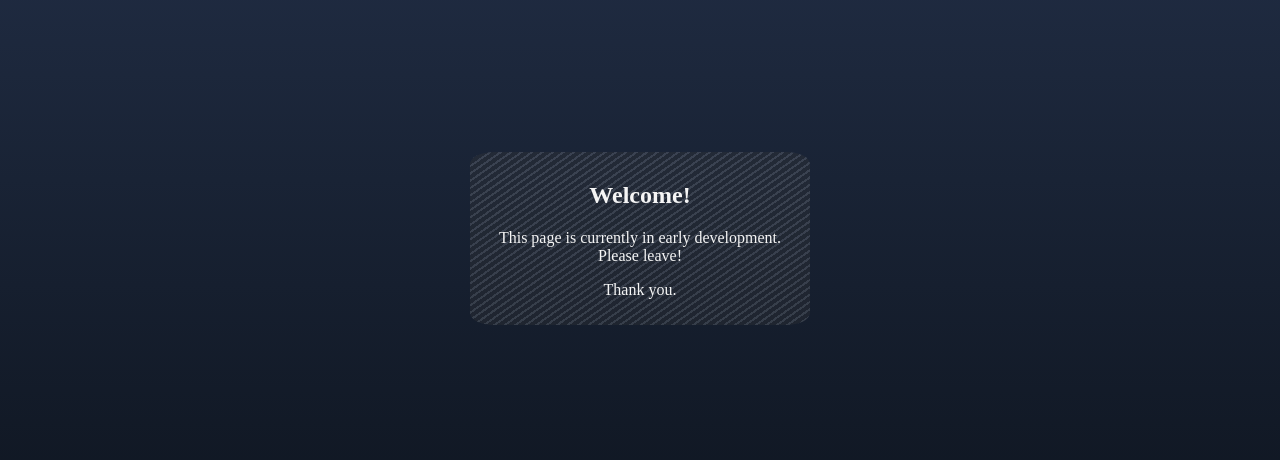
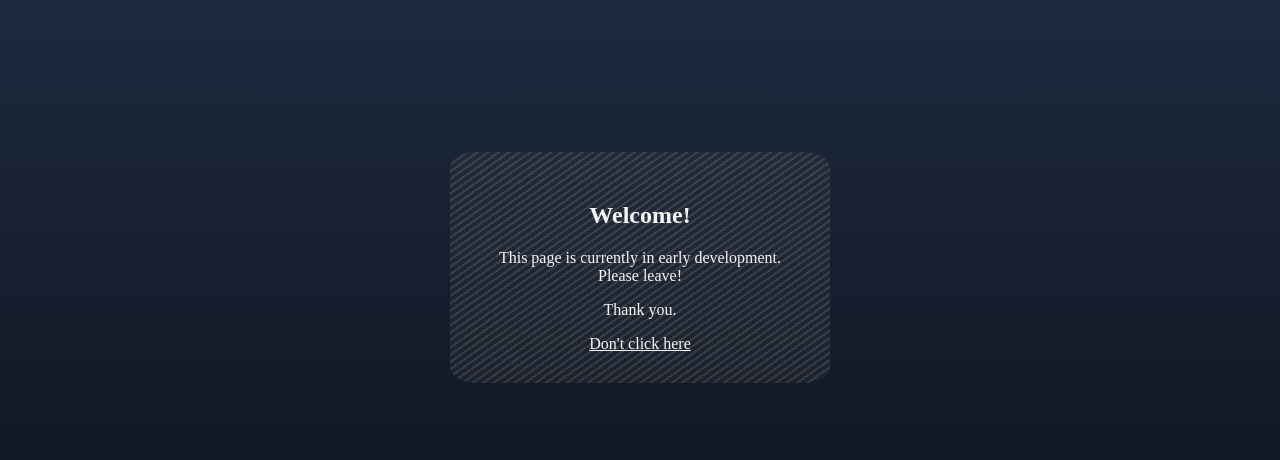
Before and after one commit to Coreanders/Coreanders.github.io, a plain HTML site: page index.html in a window 1280 px wide. Shown: the part 168-628 px from the top of the page. Drawn offline with Linux system fonts and the light colour scheme.

Commit message:
links & minor css tweaks

```diff
--- a/index.html
+++ b/index.html
@@ -17,6 +17,7 @@
             <h1>Welcome!</h1>
             <p>This page is currently in early development. Please leave!</p>
             <p>Thank you.</p>
+            <a href="page2.html">Don't click here</a>
         </section>
 
     </main>
--- a/styles.css
+++ b/styles.css
@@ -22,7 +22,7 @@ body {
     bottom: 40vh;
     max-width: 20rem;
     min-width: 10rem;
-    padding: 10px;
+    padding: 30px;
     text-align: center;
     background: repeating-linear-gradient(-35deg,
             rgba(192, 192, 192, 0.2),
@@ -31,3 +31,11 @@ body {
             rgba(56, 56, 56, 0.3) 6px);
     border-radius: 7%;
 }
+
+a:link {
+    color: whitesmoke
+}
+
+a:hover {
+    color: rgb(148, 148, 148)
+}
```
